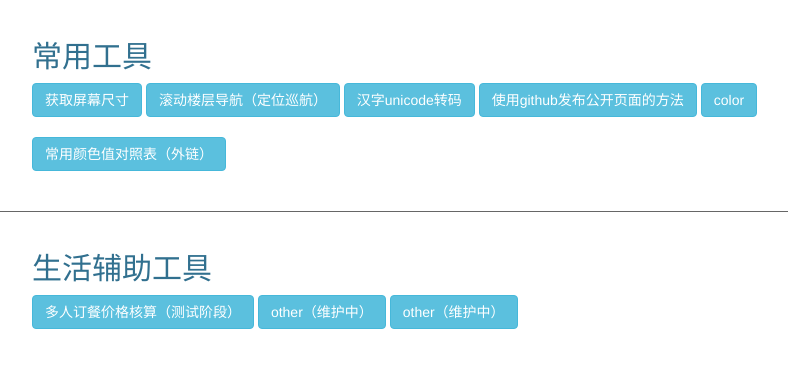
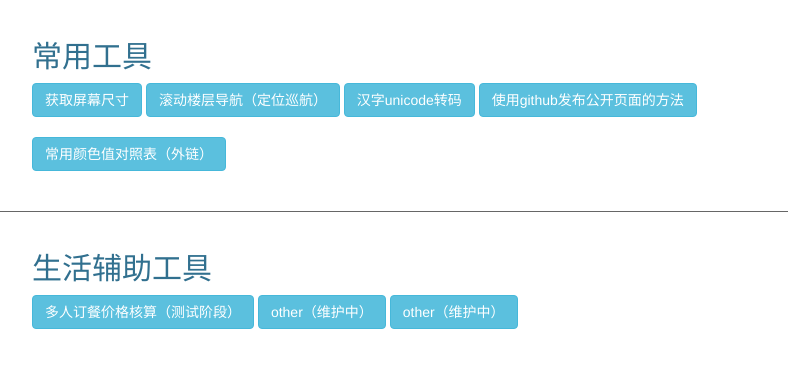
Before and after one commit to haley168/toolsHaley, a plain HTML site: page index.html in a window 1280 px wide. Shown: the whole page, without its empty margins (33-821 px from the left). Drawn offline with nearby package versions, Linux system fonts and the light colour scheme.

Commit message:
Update index.html

```diff
--- a/index.html
+++ b/index.html
@@ -25,7 +25,7 @@
     <a href="https://haley168.github.io/navFloor" class="btn btn-info">滚动楼层导航（定位巡航）</a>
     <a href="pages/unicode.html" class="btn btn-info">汉字unicode转码</a>
     <a href="https://haley168.github.io/howToUseGithub/" class="btn btn-info">使用github发布公开页面的方法</a>
-    <a href="pages/color.html" class="btn btn-info">color</a>
+
     <br><br>
     <a href="http://tool.oschina.net/commons?type=3" class="btn btn-info">常用颜色值对照表（外链）</a>
 </div>
```
